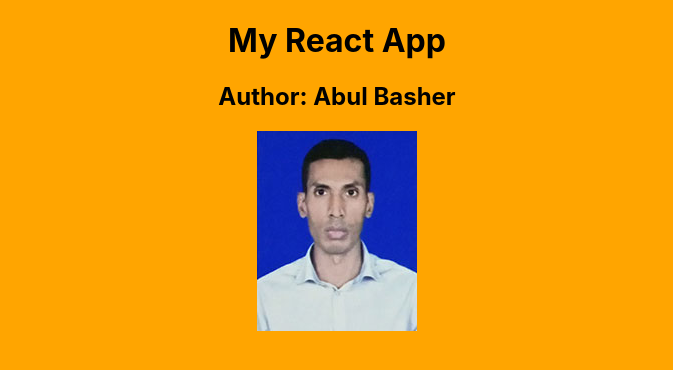
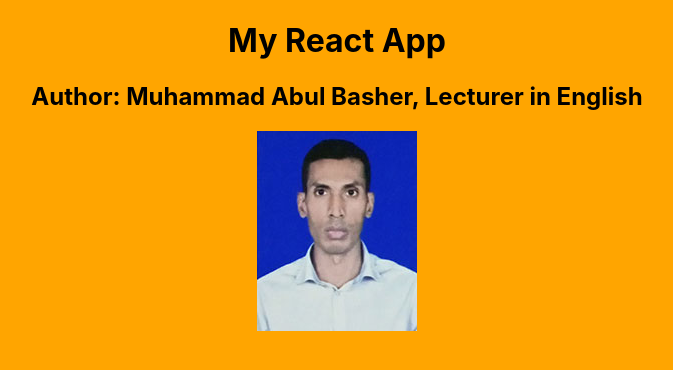
Before and after one commit to bashersir/basher, a React (Create React App) app: page / in a window 1280 px wide. Shown: the top 370 px of the page, without its empty margins (303-976 px from the left). Built offline with nearby package versions, Linux system fonts and the light colour scheme.

Commit message:
modified 2

```diff
--- a/src/App.js
+++ b/src/App.js
@@ -6,7 +6,7 @@ function App() {
   return (
     <div className="App">
       <h1>My React App</h1>
-      <h2>Author: Abul Basher</h2>
+      <h2>Author: Muhammad Abul Basher, Lecturer in English</h2>
       <img src={profileImage} alt="profile-pic" />
     </div>
   );
```
